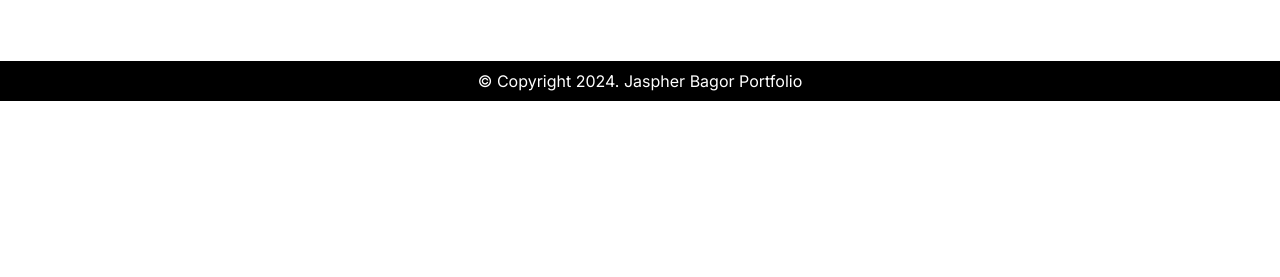
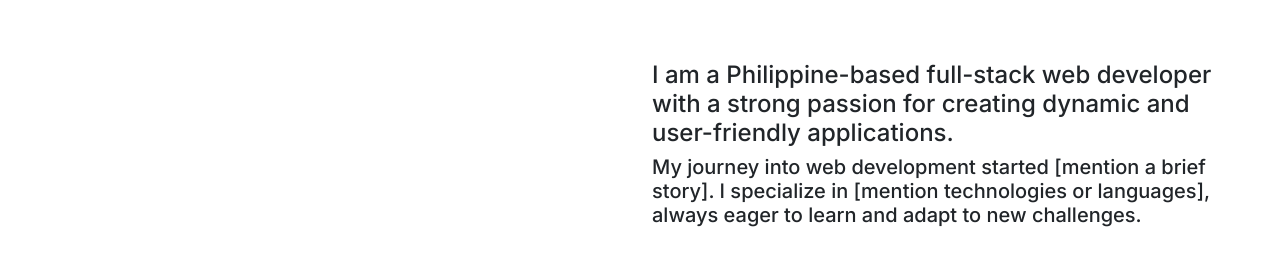
Before and after one commit to jaspherbagor/React-Portfolio, a React (Create React App) app in the folder jaspher-portfolio/: page / in a window 1280 px wide. Shown: the part 577-854 px from the top of the page. Before the commit the page ends 800 px from the top, so only its background shows below. Built offline with nearby package versions, Linux system fonts and the light colour scheme.

Commit message:
added a temporary structure of the about page

```diff
--- a/jaspher-portfolio/src/components/pages/home.jsx
+++ b/jaspher-portfolio/src/components/pages/home.jsx
@@ -26,7 +26,9 @@ const Home = () => {
               <img src="" alt="" />
             </div>
             <div className="col-md-6">
-
+              <h4 className="mt-5">I am a Philippine-based full-stack web developer with a strong passion for creating dynamic and user-friendly applications.</h4>
+              <h5>My journey into web development started [mention a brief story]. I specialize in [mention technologies or languages], always eager to learn and adapt to new challenges.
+</h5>
             </div>
           </div>
         </section>
```
Lines whose indentation alone changed are shown as unchanged.
